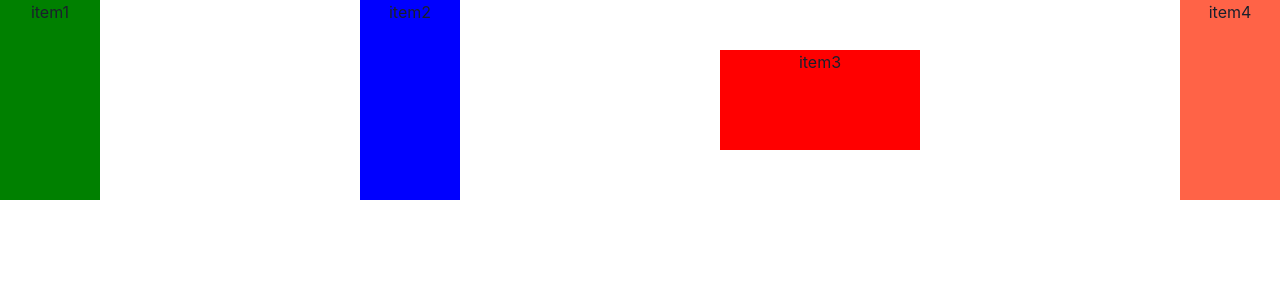
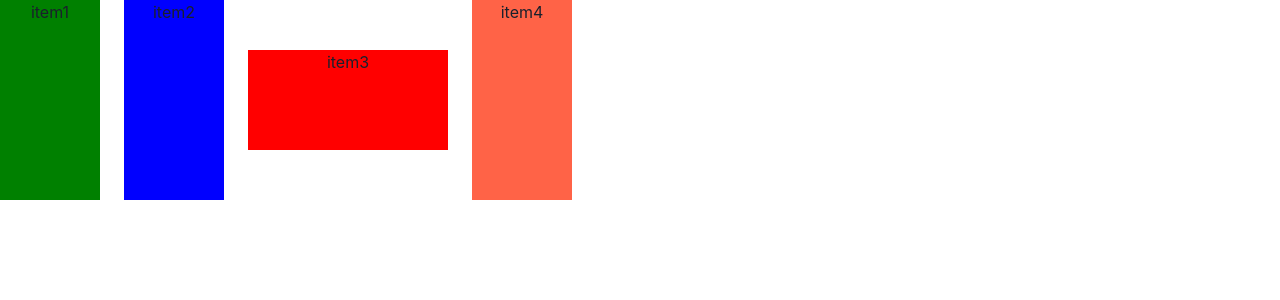
Before and after one commit to 6hartanto/chakra-ui-beginner-pricing-page, a React (Vite) app: page / in a window 1280 px wide. Shown: the top 300 px of the page. Built offline with nearby package versions, Linux system fonts and the light colour scheme.

Commit message:
layout components: stack

```diff
--- a/src/App.tsx
+++ b/src/App.tsx
@@ -1,10 +1,10 @@
 import "./App.css";
-import { Box, Flex } from "@chakra-ui/react";
+import { Box, Stack, VStack, HStack } from "@chakra-ui/react";
 
 function App() {
   return (
     <div className="App">
-      <Flex justify='space-between' align='center'>
+      <HStack spacing='24px'>
         <Box bg="green" w="100px" h="200px">
           item1
         </Box>
@@ -17,7 +17,7 @@
         <Box bg="tomato" w="100px" h="200px">
           item4
         </Box>
-      </Flex>
+      </HStack>
     </div>
   );
 }
```
